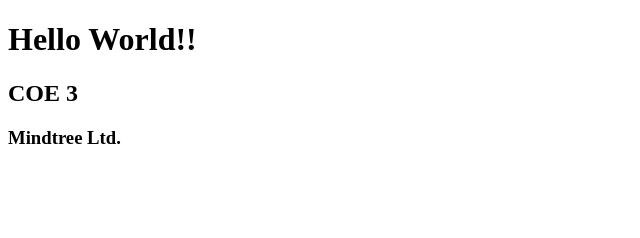
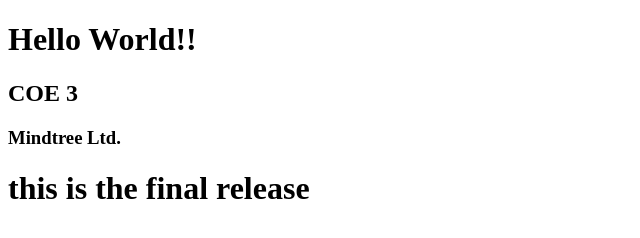
Before and after one commit to sameer-shukur/html, a plain HTML site: page index.html in a window 1280 px wide. Shown: the whole page, without its empty margins (0-640 px from the left). Drawn offline with Linux system fonts and the light colour scheme.

Commit message:
final release

```diff
--- a/index.html
+++ b/index.html
@@ -4,5 +4,6 @@
 <h1>Hello World!!</h1>
 <h2>COE 3</h2>
 <h3>Mindtree Ltd.</h3>
+<h1>this is the final release</h1>
 </body>
 </html>
```
